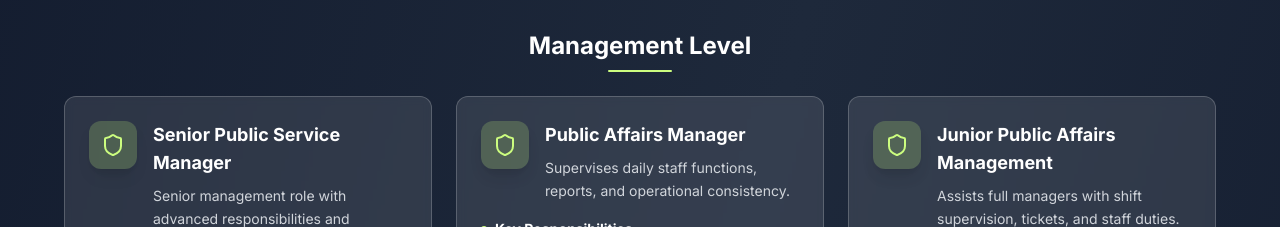
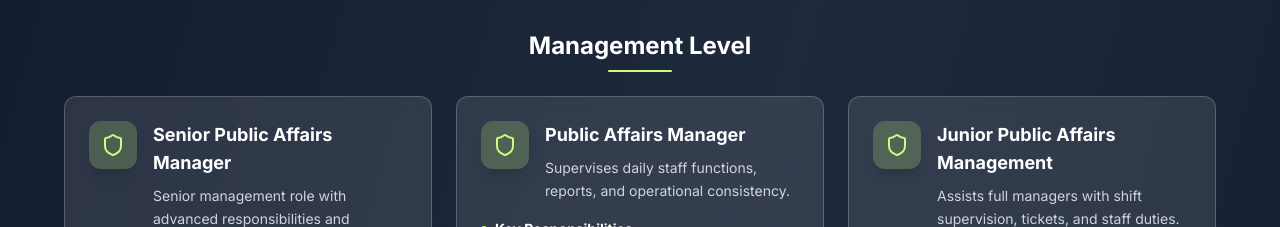
Before and after one commit to briancodm123/GVRO-P-S-Website, a Next.js app: page /staff in a window 1280 px wide. Shown: the part 1844-2071 px from the top of the page. Built offline with nearby package versions, Linux system fonts and the light colour scheme.

Commit message:
Update Senior Public Service Manager to Senior Public Affairs Manager in staff page

```diff
--- a/app/staff/page.tsx
+++ b/app/staff/page.tsx
@@ -119,7 +119,7 @@ export default function StaffPage() {
       levelColor: 'bg-orange-500/20 text-orange-400 border-orange-500/30',
       roles: [
         {
-          title: 'Senior Public Service Manager',
+          title: 'Senior Public Affairs Manager',
           description: 'Senior management role with advanced responsibilities and leadership duties.',
           icon: Shield,
           responsibilities: [
```
